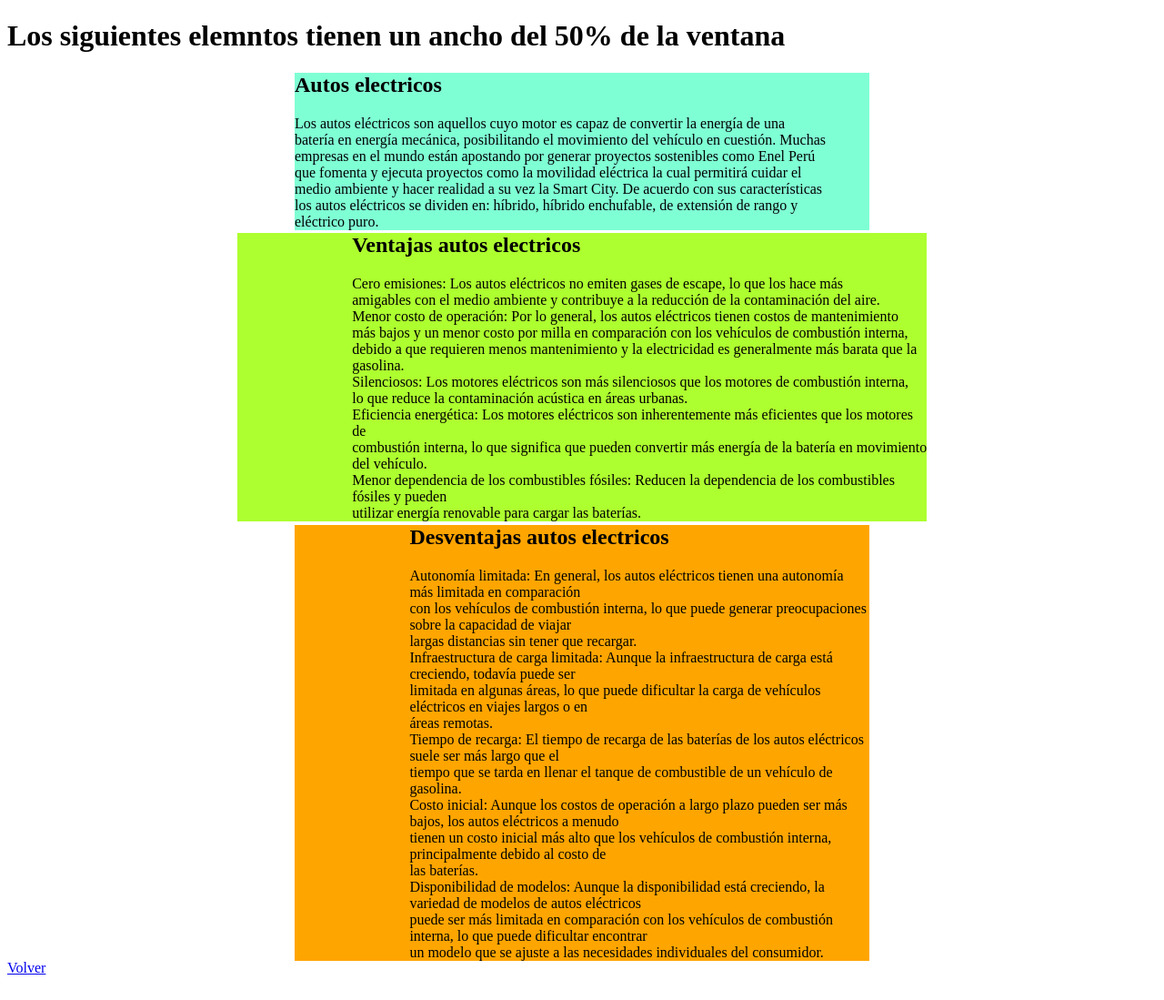
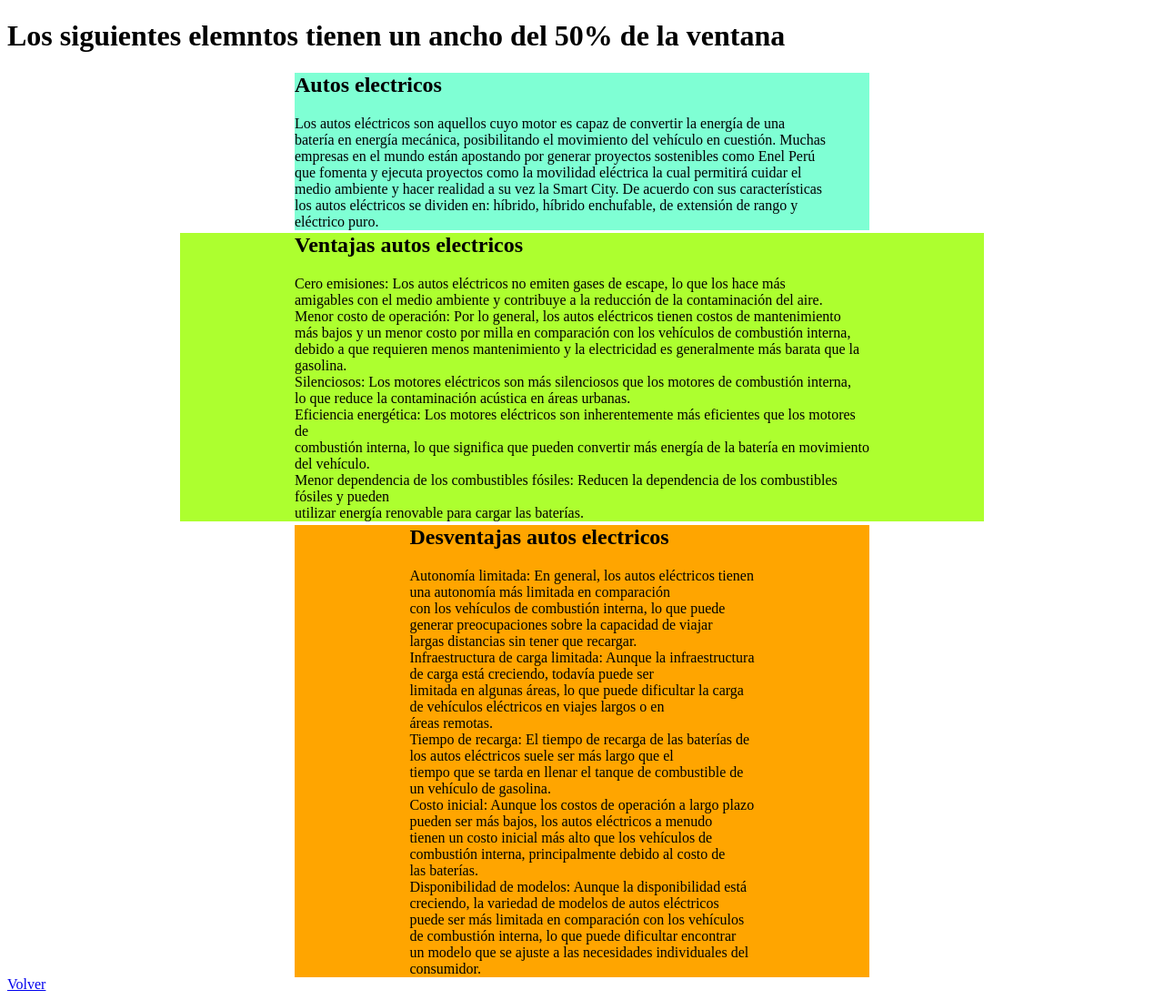
Before and after one commit to DamianMartinez28885/prof, a PHP site: page /Css/cssParte1/css01CentradoYPadding/index.html in a window 1280 px wide. Shown: the whole page at 91% size. Before the commit the page ends 1071 px from the top, so only its background shows below. Run offline with PHP 8.4, Linux system fonts and the light colour scheme.

Commit message:
arreglos css en centrado y paddinf

```diff
--- a/Css/cssParte1/css01CentradoYPadding/centradoypadding.css
+++ b/Css/cssParte1/css01CentradoYPadding/centradoypadding.css
@@ -12,10 +12,12 @@ div.caja1 {
 div.caja2 {
     background-color: greenyellow;
     padding-left: 10%;
+    padding-right: 10%;
 }
 
 div.caja3 {
     background-color: orange;
     padding-left: 10%;
+    padding-right: 10%;
     box-sizing: border-box;
 }
```
